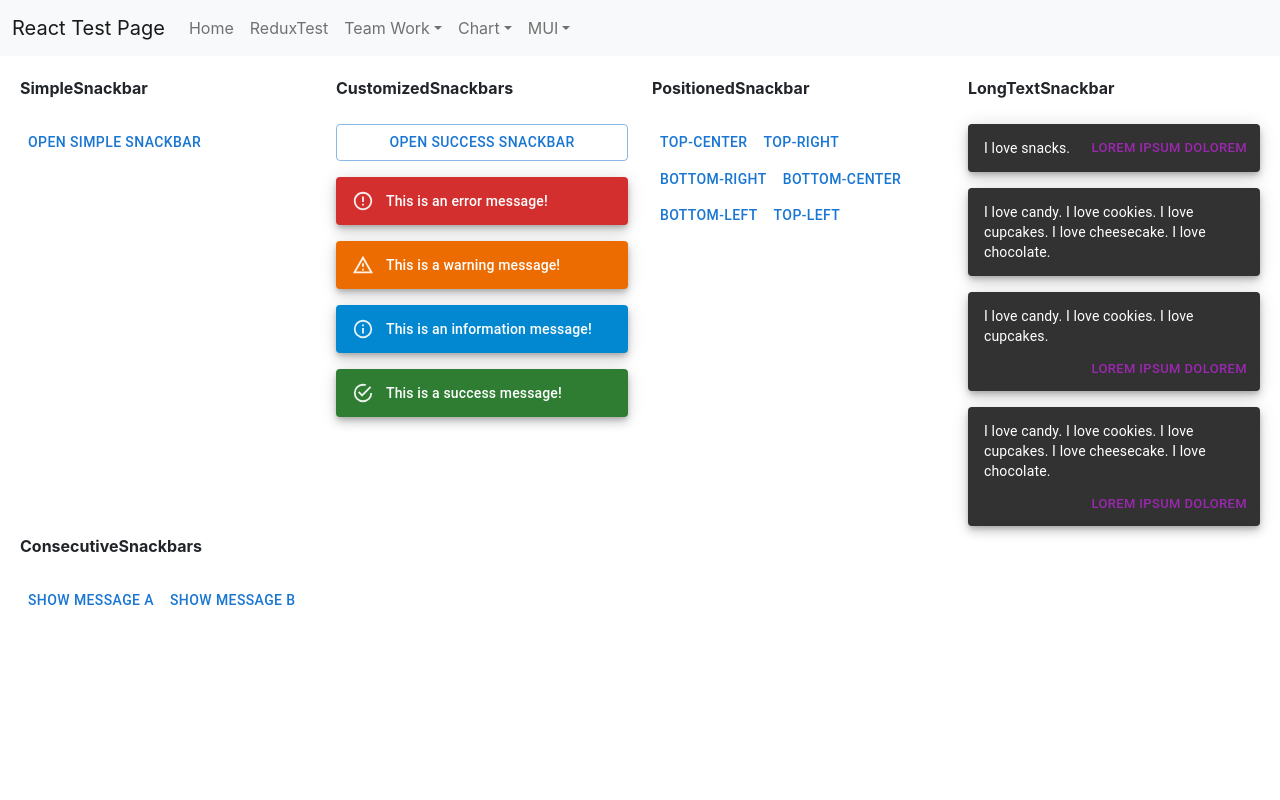
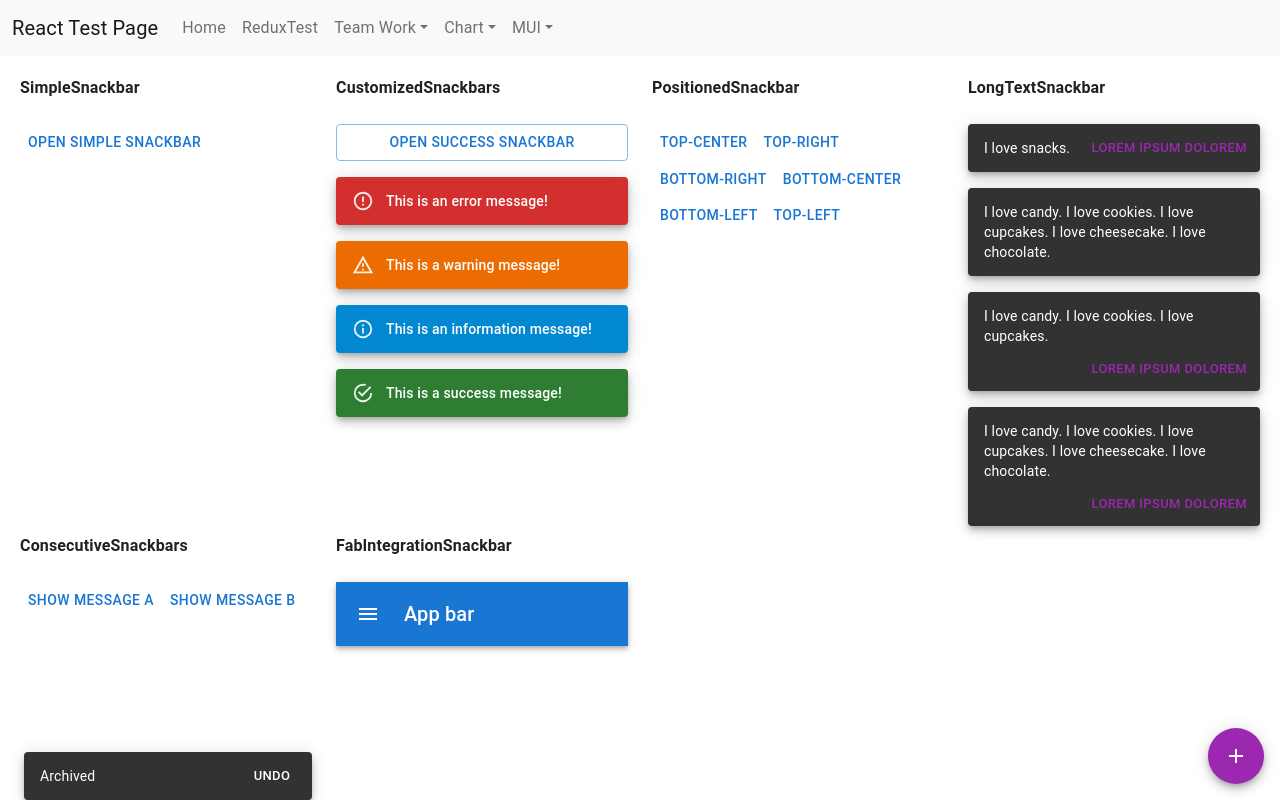
Before and after one commit to jinseok1306/React-Test, a React (Create React App) app in the folder ReactProject/client_app/: page /MUI/SnackbarPage in a window 1280 px wide. Built offline with nearby package versions, Linux system fonts and the light colour scheme.

Commit message:
MUI FabIntegrationSnackbar 테스트 완료

```diff
--- /dev/null
+++ b/ReactProject/client_app/src/components/Snackbar/FabIntegrationSnackbar.tsx
@@ -0,0 +1,65 @@
+import * as React from 'react';
+import AppBar from '@mui/material/AppBar';
+import CssBaseline from '@mui/material/CssBaseline';
+import GlobalStyles from '@mui/material/GlobalStyles';
+import Toolbar from '@mui/material/Toolbar';
+import IconButton from '@mui/material/IconButton';
+import MenuIcon from '@mui/icons-material/Menu';
+import Typography from '@mui/material/Typography';
+import Button from '@mui/material/Button';
+import Fab from '@mui/material/Fab';
+import AddIcon from '@mui/icons-material/Add';
+import Snackbar from '@mui/material/Snackbar';
+import { Theme } from '@mui/material/styles';
+
+export default function FabIntegrationSnackbar() {
+    return (
+        <React.Fragment>
+            <CssBaseline />
+            {/* TODO: Fix theme type in GlobalStyles */}
+            <GlobalStyles
+                styles={(theme) => ({
+                    body: { backgroundColor: (theme as Theme).palette.background.paper },
+                })}
+            />
+            <div>
+                <AppBar position="static" color="primary">
+                    <Toolbar>
+                        <IconButton
+                            edge="start"
+                            sx={{ mr: 2 }}
+                            color="inherit"
+                            aria-label="menu"
+                        >
+                            <MenuIcon />
+                        </IconButton>
+                        <Typography variant="h6" color="inherit" component="div">
+                            App bar
+                        </Typography>
+                    </Toolbar>
+                </AppBar>
+                <Fab
+                    color="secondary"
+                    sx={{
+                        position: 'absolute',
+                        bottom: (theme) => theme.spacing(2),
+                        right: (theme) => theme.spacing(2),
+                    }}
+                >
+                    <AddIcon />
+                </Fab>
+                <Snackbar
+                    open
+                    autoHideDuration={6000}
+                    message="Archived"
+                    action={
+                        <Button color="inherit" size="small">
+                            Undo
+                        </Button>
+                    }
+                    sx={{ bottom: { xs: 90, sm: 0 } }}
+                />
+            </div>
+        </React.Fragment>
+    );
+}
--- a/ReactProject/client_app/src/pages/MUI/SnackbarPage.tsx
+++ b/ReactProject/client_app/src/pages/MUI/SnackbarPage.tsx
@@ -6,6 +6,7 @@ import CustomizedSnackbars from '../../components/Snackbar/CustomizedSnackbars';
 import PositionedSnackbar from '../../components/Snackbar/PositionedSnackbar';
 import LongTextSnackbar from '../../components/Snackbar/LongTextSnackbar';
 import ConsecutiveSnackbars from '../../components/Snackbar/ConsecutiveSnackbars';
+import FabIntegrationSnackbar from '../../components/Snackbar/FabIntegrationSnackbar';
 
 const SnackbarPage = () => {
     return (
@@ -33,6 +34,10 @@ const SnackbarPage = () => {
                         <b>ConsecutiveSnackbars</b><div>&nbsp;</div>
                         <ConsecutiveSnackbars />
                     </Grid>
+                    <Grid item xs={3}>
+                        <b>FabIntegrationSnackbar</b><div>&nbsp;</div>
+                        <FabIntegrationSnackbar />
+                    </Grid>
                 </Grid>
             </div>
         </div>
```
Also changed, not shown: 1 other file (tests, documents, lock files or other folders).
